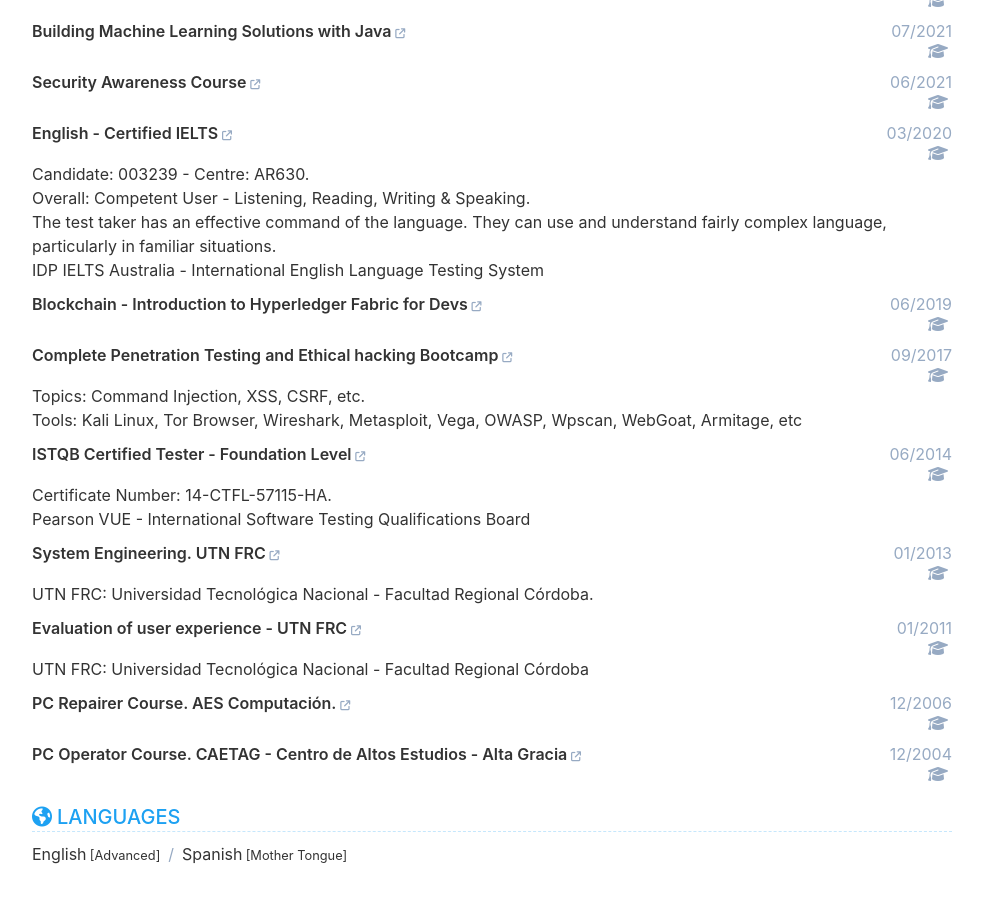
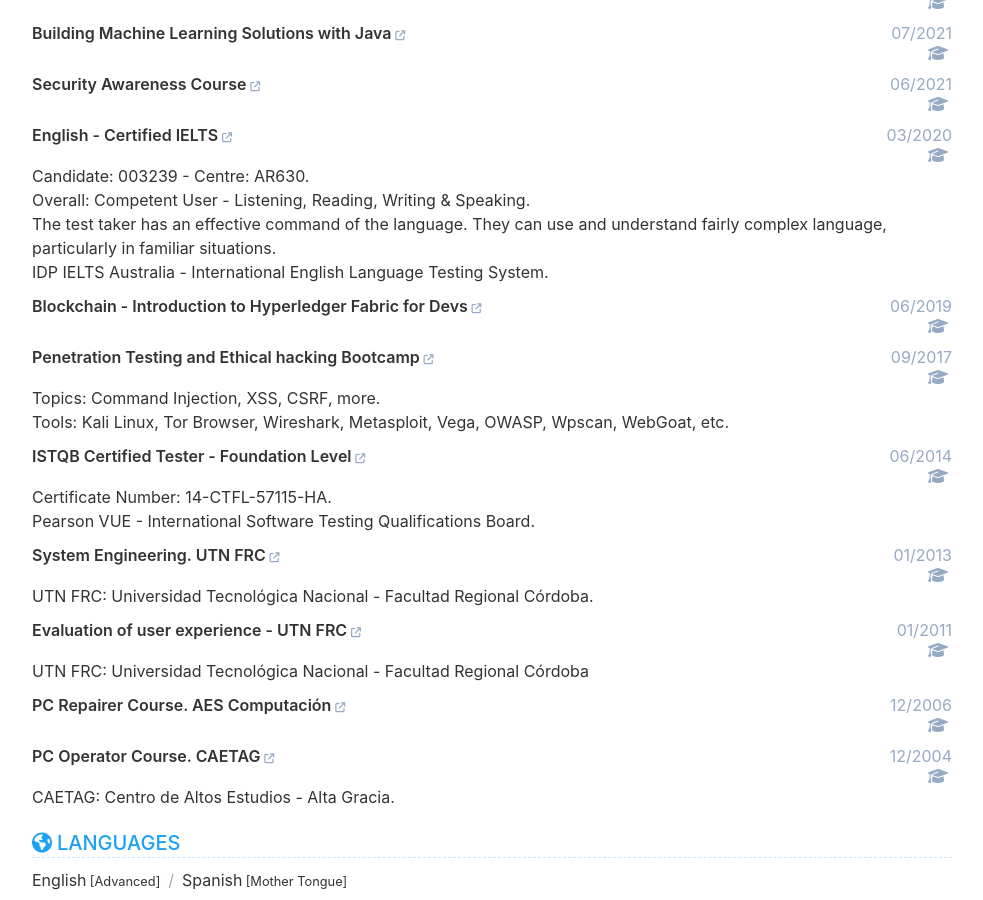
Before and after one commit to cvera08/full-resume, a Jekyll site: the page built from index.html, in a window 1280 px wide and 900 px high, scrolled down 5097 px. Shown: the whole window, without its empty margins (148-1131 px from the left). Built offline with Jekyll 4.4.1, drawn with Linux system fonts in a browser that asks for light colours; some of the changed text lies outside the part shown.

Commit message:
style: education

```diff
--- a/_data/data.yml
+++ b/_data/data.yml
@@ -60,8 +60,9 @@ evaluation:
     Back-end Project:
     - Climate Change - [climate-change-api-demo.vercel.app](https://climate-change-api-demo.vercel.app)
 
-    __________________________________________
-    <More Github Projects are available at [github.com/cvera08](https://github.com/cvera08)>
+    <br>
+
+    *<More Github Projects are available at [github.com/cvera08](https://github.com/cvera08)>*
 
     __________________________________________
     Additional information: [linkedin.com/carlos-vera-automation-qa](www.linkedin.com/in/carlos-vera-automation-qa)
@@ -222,6 +223,7 @@ project:
     Developed my own **portfolio** as an online summary of my resume/profile
     Live Demo - [cvera-portfolio.vercel.app](https://cvera-portfolio.vercel.app)
     View GitHub Source - [github.com/cvera08/CVeraPortfolio](https://github.com/cvera08/CVeraPortfolio)
+
     ---
     Blockchain QAAutomation [Automation Architect] (Jan 2023-Present)
     <br>
@@ -229,6 +231,7 @@ project:
     Deployed, debugged, and tested Ethereum and EVM-compatible smart contracts
     Live Demo - [bitly.ws/SmartContractCypress](http://bitly.ws/Apc4)
     View GitHub Source - [github.com/cvera08/blockchain-automation](https://github.com/cvera08/blockchain-automation)
+
     ___
     Climate Change - Climate Crisis [Back-end dev] (May 2022-Dec 2022)
     <br>
@@ -251,7 +254,7 @@ organization:
   description: |
     - Project Management: Jira, Confluence, Trello.
     - Agile Methodologies: Scrum, Kanban.
-    - TestCases Tool: TestRail, TestLink, Jira + plugins like Zephyr orXray.
+    - TestCases Tool: TestRail, TestLink, Jira + plugins like Zephyr or Xray.
     - Languages: TypeScript, JavaScript, Java, Ruby, Python, .Net.
     - Automation Testing Frameworks: Cypress, Playwright, Selenium, TestNG, JUnit,JBehave, Mocha, Protractor, PhantomJS.
     - Backend: Postman, REST-assured, SoapUI, ReadyAPI.
@@ -335,25 +338,25 @@ education:
         Candidate: 003239 - Centre: AR630.
         Overall: Competent User - Listening, Reading, Writing & Speaking.
         The test taker has an effective command of the language. They can use and understand fairly complex language, particularly in familiar situations.
-        IDP IELTS Australia - International English Language Testing System
+        IDP IELTS Australia - International English Language Testing System.
 
     - institution: Blockchain - Introduction to Hyperledger Fabric for Devs
       link: 'https://academy.b9lab.com/courses/course-v1:B9lab+HLF-101+2017-11/about'
       date: 06/2019
 
-    - institution: Complete Penetration Testing and Ethical hacking Bootcamp
+    - institution: Penetration Testing and Ethical hacking Bootcamp
       link: 'https://www.udemy.com/course/complete-pentester-course/'
       date: 09/2017
       description: |
-        Topics: Command Injection, XSS, CSRF, etc.
-        Tools: Kali Linux, Tor Browser, Wireshark, Metasploit, Vega, OWASP, Wpscan, WebGoat, Armitage, etc
+        Topics: Command Injection, XSS, CSRF, more.
+        Tools: Kali Linux, Tor Browser, Wireshark, Metasploit, Vega, OWASP, Wpscan, WebGoat, etc.
 
     - institution: ISTQB Certified Tester - Foundation Level
       link: 'https://www.istqb.org/'
       date: 06/2014
       description: |
         Certificate Number: 14-CTFL-57115-HA.
-        Pearson VUE - International Software Testing Qualifications Board
+        Pearson VUE - International Software Testing Qualifications Board.
 
     - institution: System Engineering. UTN FRC
       link: 'https://www.frc.utn.edu.ar/'
@@ -367,13 +370,15 @@ education:
       description: |
         UTN FRC: Universidad Tecnológica Nacional - Facultad Regional Córdoba
 
-    - institution: PC Repairer Course. AES Computación.
+    - institution: PC Repairer Course. AES Computación
       link: 'https://www.educaedu.com.ar/centros/aes-capacitacion-uni3045'
       date: 12/2006
 
-    - institution: PC Operator Course. CAETAG - Centro de Altos Estudios - Alta Gracia
+    - institution: PC Operator Course. CAETAG
       link: 'https://www.educaedu.com.ar/centros/aes-capacitacion-uni3045'
       date: 12/2004
+      description: |
+        CAETAG: Centro de Altos Estudios - Alta Gracia.
 
 
 language:
```
